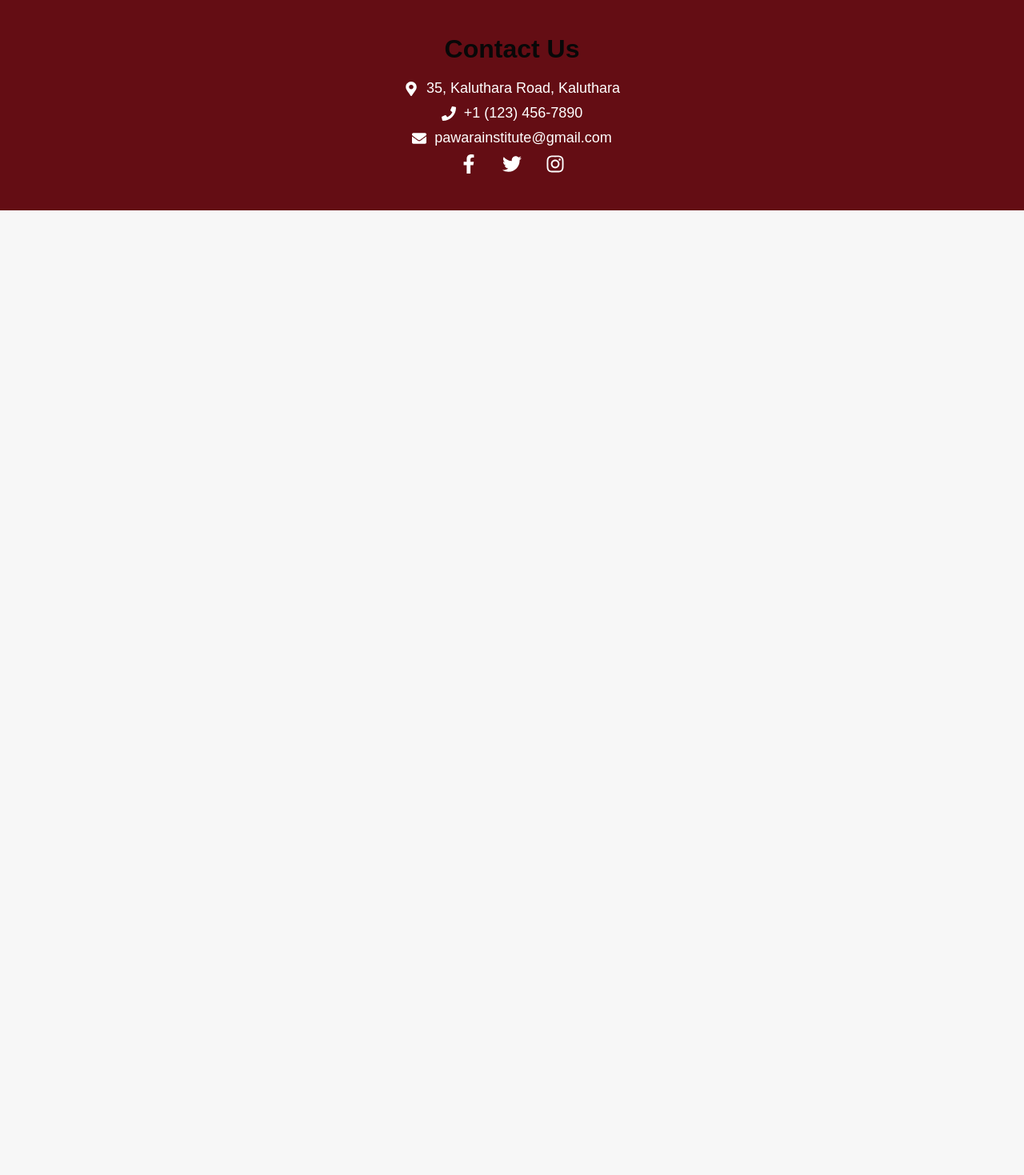
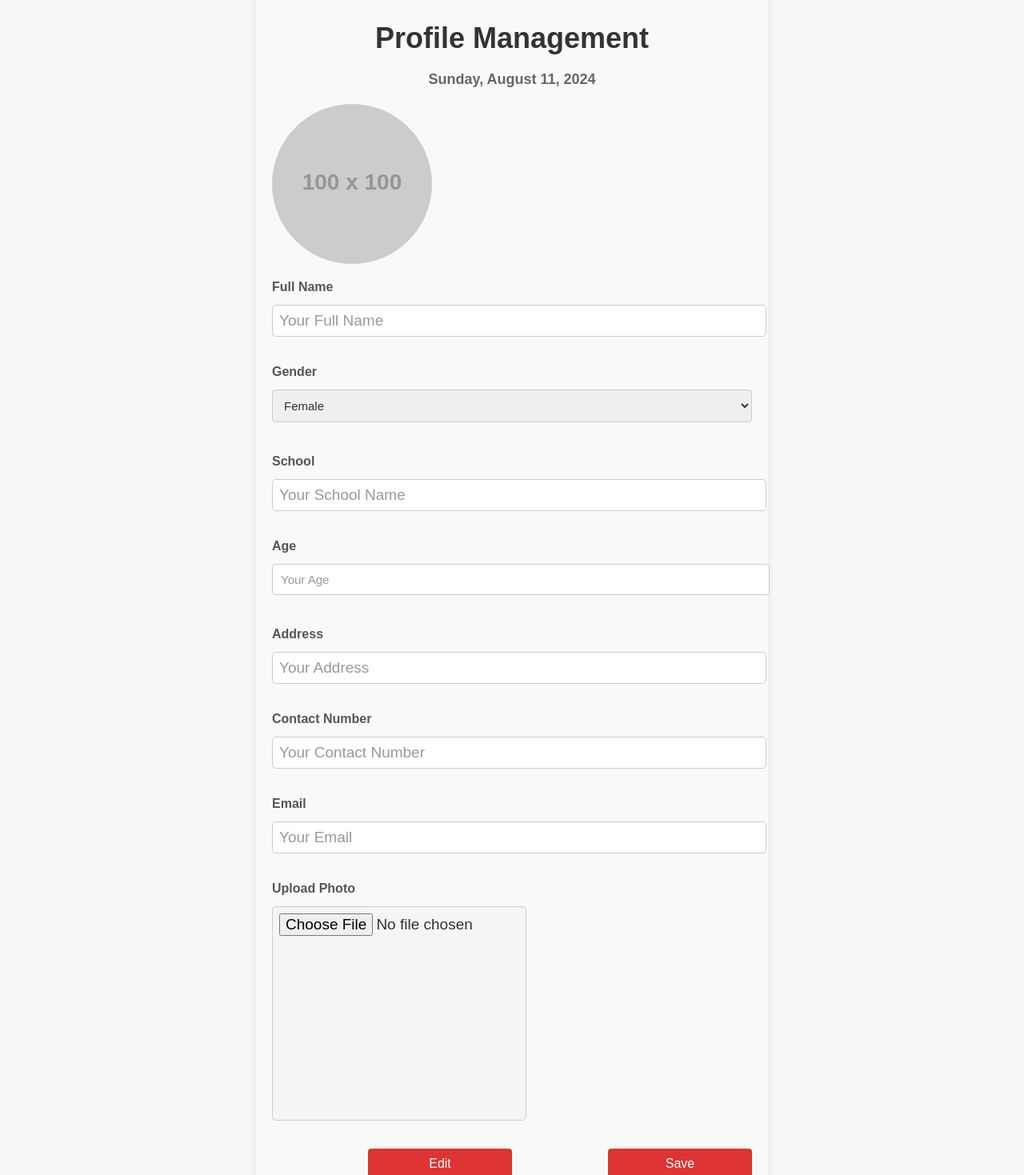
Before and after one commit to sachii4488/Pawara-Student-and-Teacher-Management-System, a React (Create React App) app in the folder frontend/: page /profile in a window 1280 px wide. Shown: the part 120-1589 px from the top of the page at 80% size. Before the commit the page ends 800 px from the top, so only its background shows below. Built offline with nearby package versions, Linux system fonts and the light colour scheme.

Commit message:
profileee
profile created

```diff
--- a/frontend/package.json
+++ b/frontend/package.json
@@ -3,6 +3,8 @@
   "version": "0.1.0",
   "private": true,
   "dependencies": {
+    "@mui/icons-material": "^6.1.5",
+    "@mui/material": "^6.1.5",
     "@testing-library/jest-dom": "^5.17.0",
     "@testing-library/react": "^13.4.0",
     "@testing-library/user-event": "^13.5.0",
@@ -10,8 +12,9 @@
     "react": "^18.3.1",
     "react-dom": "^18.3.1",
     "react-icons": "^5.3.0",
-    "react-router-dom": "^6.26.0",
+    "react-router-dom": "^6.27.0",
     "react-scripts": "5.0.1",
+    "styled-components": "^6.1.13",
     "web-vitals": "^2.1.4"
   },
   "scripts": {
--- a/frontend/src/App.js
+++ b/frontend/src/App.js
@@ -1,8 +1,7 @@
 import './App.css';
 import Navbar from './Components/Navbar/Navbar';
-import { BrowserRouter,Routes,Route } from 'react-router-dom';
+import { BrowserRouter, Routes, Route } from 'react-router-dom';
 import Home from './Pages/Home';
-//import LoginSignup from './Pages/Signup';
 import Signup from './Pages/Signup';
 import Login from './Pages/Login';
 import Footer from './Components/Footer/Footer';
@@ -11,24 +10,25 @@ import CreditCardForm from './Pages/CreditCardForm';
 import PaymentForm from './Pages/PaymentForm';
 import AdminDashboard from './Pages/AdminDashboard';
 import StudentDashboard from './Pages/Studentdashboard';
-
-
+import AdminProfile from './Pages/AdminProfile'; // Import ProfilePage
+import AdminAnnouncement from './Pages/AdminAnnouncement';
 
 function App() {
   return (
     <div>
       <BrowserRouter>
-      <Navbar/>
+        <Navbar />
         <Routes>
-      <Route path='/' element={<Home/>}/>
-
-      <Route path='/login' element={<Login/>} />
-      <Route path='/register' element={<RegistrationForm/>} />
+          <Route path="/" element={<Home />} />
+          <Route path="/login" element={<Login />} />
+          <Route path="/register" element={<RegistrationForm />} />
           <Route path="/credit-card" element={<CreditCardForm />} />
           <Route path="/bank-transfer" element={<PaymentForm />} />
-      <Route path='/signup' element={<Signup/>} />
-      <Route path='/admin' element={<AdminDashboard/>} />
-      <Route path='/student' element={<StudentDashboard/>} />
+          <Route path="/signup" element={<Signup />} />
+          <Route path="/admin" element={<AdminDashboard />} />
+          <Route path="/student" element={<StudentDashboard />} />
+          <Route path="/profile" element={<AdminProfile/>} />
+          <Route path='/Announcement' element={<AdminAnnouncement/>} />
         </Routes>
         <Footer />
       </BrowserRouter>
--- /dev/null
+++ b/frontend/src/Pages/AdminAnnouncement.jsx
@@ -0,0 +1,69 @@
+import React, { useState, useEffect } from 'react';
+import axios from 'axios';
+import './CSS/AdminAnnouncement.css';
+
+const Announcement = () => {
+  const [announcements, setAnnouncements] = useState([]);
+  const [newAnnouncement, setNewAnnouncement] = useState('');
+
+  useEffect(() => {
+    // Fetch announcements from the backend
+    axios.get('/api/announcements')
+      .then(response => {
+        setAnnouncements(response.data);
+      })
+      .catch(error => {
+        console.error('There was an error fetching the announcements!', error);
+      });
+  }, []);
+
+  const handleSubmit = (event) => {
+    event.preventDefault();
+    // Post new announcement to the backend
+    axios.post('/api/announcements', { content: newAnnouncement })
+      .then(response => {
+        setAnnouncements([...announcements, response.data]);
+        setNewAnnouncement('');
+      })
+      .catch(error => {
+        console.error('There was an error posting the announcement!', error);
+      });
+  };
+
+  return (
+    <div className="announcement-container">
+      <div className="announcement-content">
+        <h1 className="announcement-title">Announcement</h1>
+
+        {/* Announcement Form */}
+        <form className="announcement-form" onSubmit={handleSubmit}>
+          <div className="form-group">
+            <label htmlFor="announcement" className="form-label">Announcement:</label>
+            <textarea
+              id="announcement"
+              className="form-textarea"
+              value={newAnnouncement}
+              onChange={(e) => setNewAnnouncement(e.target.value)}
+              required
+              rows={4}
+              cols={50}
+            />
+          </div>
+          <button type="submit" className="form-button">Send Announcement</button>
+        </form>
+
+        {/* Display Announcements */}
+        <h2 className="announcements-title">Announcements</h2>
+        <div className="announcement-list">
+          {announcements.map((announcement, index) => (
+            <div key={index} className="announcement-item">
+              <p className="announcement-content">{announcement.content}</p>
+            </div>
+          ))}
+        </div>
+      </div>
+    </div>
+  );
+};
+
+export default Announcement;
--- /dev/null
+++ b/frontend/src/Pages/AdminProfile.jsx
@@ -0,0 +1,95 @@
+import React, { useState, useEffect } from 'react';
+import './CSS/AdminProfile.css';
+
+const UserProfile = ({ profileName, profileEmail }) => {
+  const [selectedImage, setSelectedImage] = useState(null);
+  const [currentDate, setCurrentDate] = useState('');
+
+  useEffect(() => {
+    const today = new Date();
+    const formattedDate = today.toLocaleDateString('en-US', {
+      weekday: 'long',
+      year: 'numeric',
+      month: 'long',
+      day: 'numeric',
+    });
+    setCurrentDate(formattedDate);
+  }, []);
+
+  const handleImageChange = (event) => {
+    if (event.target.files && event.target.files[0]) {
+      setSelectedImage(URL.createObjectURL(event.target.files[0]));
+    }
+  };
+
+  return (
+    <div className="profile-container">
+      <h1 className="welcome-title">Profile Management {profileName}</h1>
+      <p className="date">{currentDate}</p>
+
+      <div className="profile-header">
+        <img
+          src={selectedImage || "https://via.placeholder.com/100"}
+          alt="Profile"
+          className="profile-image"
+        />
+        <div>
+          <h2 className="profile-name">{profileName}</h2>
+          <p className="profile-email">{profileEmail}</p>
+        </div>
+      </div>
+
+      <div className="form">
+        <div className="form-group">
+          <label className="form-label">Full Name</label>
+          <input type="text" placeholder="Your Full Name" className="form-input" />
+        </div>
+
+        <div className="form-group">
+          <label className="form-label">Gender</label>
+          <select className="form-select">
+            <option value="female">Female</option>
+            <option value="male">Male</option>
+          </select>
+        </div>
+
+        <div className="form-group">
+          <label className="form-label">School</label>
+          <input type="text" placeholder="Your School Name" className="form-input" />
+        </div>
+
+        <div className="form-group">
+          <label className="form-label">Age</label>
+          <input type="number" placeholder="Your Age" className="form-input" />
+        </div>
+
+        <div className="form-group">
+          <label className="form-label">Address</label>
+          <input type="text" placeholder="Your Address" className="form-input" />
+        </div>
+
+        <div className="form-group">
+          <label className="form-label">Contact Number</label>
+          <input type="text" placeholder="Your Contact Number" className="form-input" />
+        </div>
+
+        <div className="form-group">
+          <label className="form-label">Email</label>
+          <input type="email" placeholder="Your Email" className="form-input" />
+        </div>
+
+        <div className="form-group">
+          <label className="form-label">Upload Photo</label>
+          <input type="file" onChange={handleImageChange} className="form-input" style={{ width: '50%' }} />
+        </div>
+      </div>
+
+      <div className="button-section">
+        <button className="edit-button">Edit</button>
+        <button className="save-button">Save</button>
+      </div>
+    </div>
+  );
+};
+
+export default UserProfile;
--- /dev/null
+++ b/frontend/src/Pages/CSS/AdminAnnouncement.css
@@ -0,0 +1,111 @@
+/* Container styling */
+.announcement-container {
+    display: flex;
+    justify-content: center;
+    padding: 20px;
+    background-color: #f4f6f8;
+    min-height: 100vh;
+  }
+
+  /* Content styling */
+  .announcement-content {
+    width: 100%;
+    max-width: 600px;
+    background-color: #ffffff;
+    padding: 30px;
+    border-radius: 8px;
+    box-shadow: 0px 4px 12px rgba(0, 0, 0, 0.1);
+  }
+
+  /* Title styling */
+  .announcement-title {
+    font-size: 28px;
+    font-weight: 700;
+    color: #333;
+    text-align: center;
+    margin-bottom: 20px;
+  }
+
+  /* Form styling */
+  .announcement-form {
+    margin-bottom: 30px;
+  }
+
+  .form-group {
+    margin-bottom: 20px;
+  }
+
+  .form-label {
+    font-size: 16px;
+    font-weight: 600;
+    color: #555;
+    margin-bottom: 8px;
+    display: block;
+  }
+
+  /* Textarea styling */
+  .form-textarea {
+    width: 100%;
+    padding: 12px;
+    font-size: 14px;
+    color: #333;
+    border: 1px solid #ccc;
+    border-radius: 6px;
+    outline: none;
+    resize: vertical;
+    transition: border-color 0.3s ease;
+  }
+
+  .form-textarea:focus {
+    border-color: #007bff;
+  }
+
+  /* Button styling */
+  .form-button {
+    display: inline-block;
+    width: 100%;
+    padding: 12px;
+    font-size: 16px;
+    font-weight: 600;
+    color: #fff;
+    background-color: #007bff;
+    border: none;
+    border-radius: 6px;
+    cursor: pointer;
+    transition: background-color 0.3s ease;
+  }
+
+  .form-button:hover {
+    background-color: #0056b3;
+  }
+
+  /* Announcements title styling */
+  .announcements-title {
+    font-size: 24px;
+    font-weight: 600;
+    color: #333;
+    margin-top: 30px;
+    margin-bottom: 15px;
+  }
+
+  /* Announcement list styling */
+  .announcement-list {
+    background-color: #f9f9f9;
+    padding: 20px;
+    border-radius: 6px;
+    box-shadow: 0px 2px 6px rgba(0, 0, 0, 0.05);
+  }
+
+  .announcement-item {
+    background-color: #fff;
+    padding: 15px;
+    border: 1px solid #e0e0e0;
+    border-radius: 6px;
+    margin-bottom: 10px;
+    box-shadow: 0px 1px 3px rgba(0, 0, 0, 0.05);
+  }
+
+  .announcement-content {
+    font-size: 14px;
+    color: #444;
+  }
--- /dev/null
+++ b/frontend/src/Pages/CSS/AdminProfile.css
@@ -0,0 +1,86 @@
+.profile-container {
+  max-width: 600px;
+  margin: 0 auto;
+  padding: 20px;
+  background-color: #f9f9f9;
+  border-radius: 8px;
+  box-shadow: 0 0 10px rgba(0, 0, 0, 0.1);
+}
+
+.welcome-title {
+  text-align: center;
+  color: #333;
+}
+
+.date {
+  text-align: center;
+  color: #666;
+  margin-bottom: 20px;
+}
+
+.profile-header {
+  display: flex;
+  align-items: center;
+  margin-bottom: 20px;
+}
+
+.profile-image {
+  width: 200px;
+  height: 200px;
+  border-radius: 50%;
+  object-fit: cover;
+  margin-right: 20px;
+}
+
+.profile-name {
+  font-size: 1.5em;
+  color: #7c1616;
+}
+
+.profile-email {
+  color: #680c0c;
+}
+
+.form {
+  margin-top: 20px;
+}
+
+.form-group {
+  margin-bottom: 15px;
+}
+
+.form-label {
+  display: block;
+  margin-bottom: 5px;
+  color: #333;
+}
+
+.form-input,
+.form-select {
+  width: 100%;
+  padding: 10px;
+  border: 1px solid #ccc;
+  border-radius: 4px;
+}
+
+.button-section {
+  display: flex;
+  justify-content: space-between;
+  margin-top: 20px;
+}
+
+.edit-button,
+.save-button {
+  background-color: #d33;
+  color: white;
+  border: none;
+  padding: 10px 20px;
+  border-radius: 4px;
+  cursor: pointer;
+  width: 48%;
+}
+
+.edit-button:hover,
+.save-button:hover {
+  background-color: #b22;
+}
```
Also changed, not shown: frontend/src/Pages/AdminDashboard.jsx (+31 -14 lines), 2 other files (tests, documents, lock files or other folders). Lines whose indentation alone changed are shown as unchanged.
